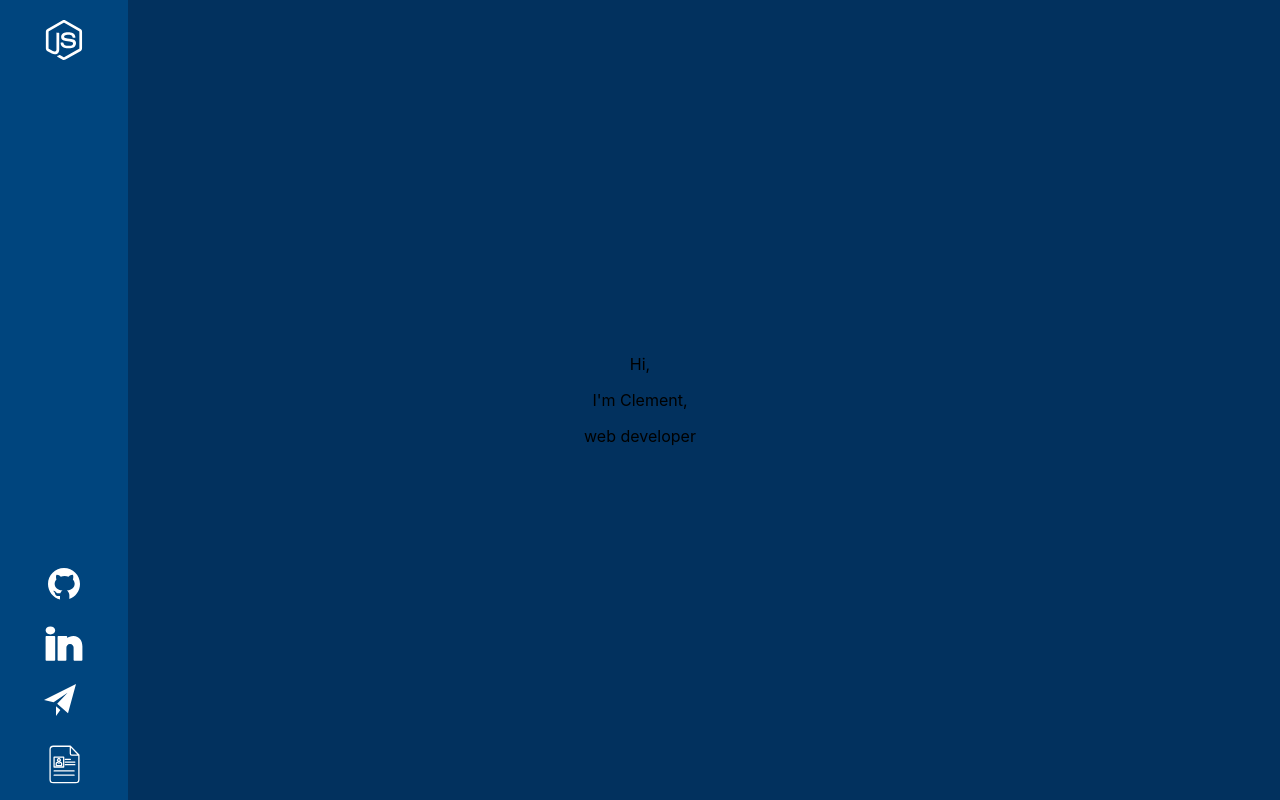
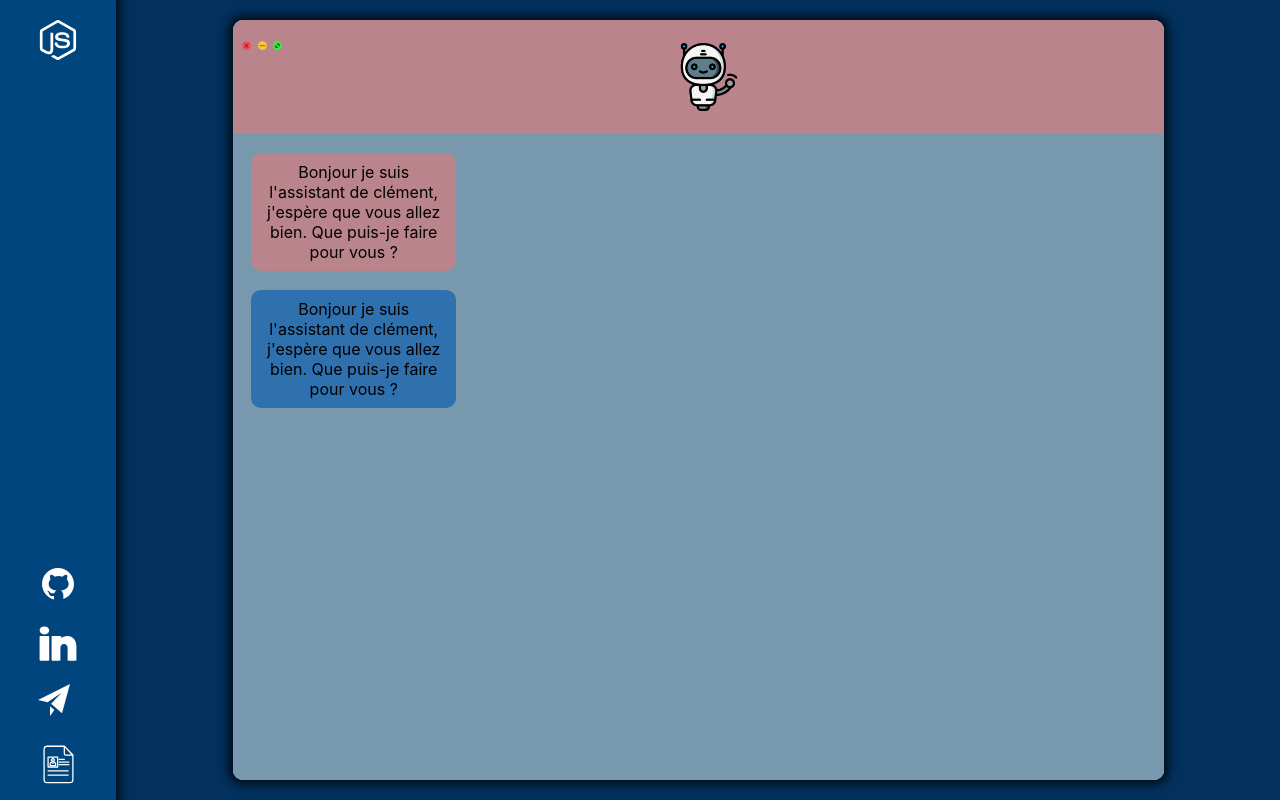
Before and after one commit to clement-mendes/Portfolio, a React (Create React App) app: page / in a window 1280 px wide. Built offline with nearby package versions, Linux system fonts and the light colour scheme.

Commit message:
:sparkles: chatBox

```diff
--- a/package.json
+++ b/package.json
@@ -6,12 +6,15 @@
     "@emotion/react": "^11.10.5",
     "@emotion/styled": "^11.10.5",
     "@mui/material": "^5.11.8",
+    "@react-three/drei": "^9.56.19",
+    "@react-three/fiber": "^8.11.0",
     "@testing-library/jest-dom": "^5.16.5",
     "@testing-library/react": "^13.4.0",
     "@testing-library/user-event": "^13.5.0",
     "react": "^18.2.0",
     "react-dom": "^18.2.0",
     "react-scripts": "5.0.1",
+    "three": "^0.149.0",
     "web-vitals": "^2.1.4"
   },
   "scripts": {
--- a/src/components/assistant/Assistant.jsx
+++ b/src/components/assistant/Assistant.jsx
@@ -1,20 +1,44 @@
 import "./assistant.css"
+import bot from "../../assets/bot.png";
+import Chat from "../chat/Chat";
+
 
 
 export default function Assistant() {
 
 
 
-
-
-
-
     return (
         <div className="assistant">
-            <div className="hi">
-                <p>Hi,</p>
-                <p>I'm Clement,</p>
-                <p>web developer</p>
+            <div className="chat">
+                <div className="topbar">
+                    <div className="macButton">
+                        <svg xmlns="http://www.w3.org/2000/svg" viewBox="0 0 200 200">
+                            <path fill="#f25056" d="M57 0C25.5 0 0 25.5 0 57s25.5 57 57 57 57-25.5 57-57S88.5 0 57 0z" />
+                            <path fill="#9f1d2b"
+                                d="M83.8 74.3L39.7 30.2c-2.6-2.6-6.9-2.6-9.6 0-2.6 2.6-2.6 6.9 0 9.6l44.1 44.1c2.6 2.6 6.9 2.6 9.6 0 2.7-2.7 2.7-7 0-9.6z" />
+                            <path fill="#9f1d2b"
+                                d="M39.7 83.8l44.1-44.1c2.6-2.6 2.6-6.9 0-9.6-2.6-2.6-6.9-2.6-9.6 0l-44 44.2c-2.6 2.6-2.6 6.9 0 9.6 2.6 2.6 6.9 2.6 9.5-.1z" />
+                        </svg>
+                        <svg xmlns="http://www.w3.org/2000/svg" viewBox="0 0 200 200">
+                            <circle transform="rotate(-85.269 56.99 56.99)" cx="57" cy="57" fill="#fac536" r="57" />
+                            <path d="M88.2 50.2H25.8c-3.7 0-6.8 3-6.8 6.8 0 3.7 3 6.8 6.8 6.8h62.4c3.7 0 6.8-3 6.8-6.8-.1-3.7-3.1-6.8-6.8-6.8z"
+                                fill="#9d6525" />
+                        </svg>
+                        <svg xmlns="http://www.w3.org/2000/svg" viewBox="0 0 200 200">
+                            <path fill="#39ea49" d="M57 0C25.5 0 0 25.5 0 57s25.5 57 57 57 57-25.5 57-57S88.5 0 57 0z" />
+                            <path fill="#0b7407"
+                                d="M27.7 47v30.9c0 4.7 3.9 8.6 8.6 8.6h30.9c1.8 0 2.7-2.2 1.4-3.4L31.1 45.6c-1.2-1.3-3.4-.4-3.4 1.4zm50.4-18.4H47.3c-1.8 0-2.7 2.2-1.4 3.4l37.4 37.4c1.3 1.3 3.4.4 3.4-1.4V37.2c0-4.8-3.9-8.6-8.6-8.6z" />
+                        </svg>
+                    </div>
+                    <div className="bot">
+                        <img src={bot} alt="bot" className="botImage"/>
+                    </div>
+
+                </div>
+                <div className="message">
+                    <Chat />
+                </div>
             </div>
         </div>
     );
--- a/src/components/assistant/assistant.css
+++ b/src/components/assistant/assistant.css
@@ -1,8 +1,59 @@
-.assistant{
+.assistant {
     height: 100%;
     width: 100%;
-    min-height: 800px;
     display: flex;
+    align-items: center;
     justify-content: center;
+
+}
+
+.chat {
+    box-shadow: 0px 0px 10px 5px rgba(0,0,0,0.7);
+    border-radius: 10px;
+    background-color: white;
+    width: 80%;
+    height: 95%;
+
+}
+
+.topbar {
+
+    background-color: #B9848C;
+    height: 15%;
+    width: 100%;
+    display: flex;
+    border-top-left-radius: 10px;
+    border-top-right-radius: 10px;
+
+}
+
+.macButton {
+    display: flex;
+    width: 5%;
+    justify-content: space-between;
+    margin: 1%;
+}
+
+.message {
+
+    height: 85%;
+    width: 100%;
+    display: flex;
+
+}
+
+.bot {
+    width: 95%;
+    display: flex;
     align-items: center;
+    justify-content: center;
 }
+
+.botImage {
+    height: 60%;
+    margin-right: 5%;
+}
+
+svg {
+    cursor: pointer;
+}
--- /dev/null
+++ b/src/components/chat/Chat.jsx
@@ -0,0 +1,24 @@
+import { useState } from "react";
+import "./chat.css"
+
+export default function Chat() {
+
+    const [botMessage, setBotMessage] = useState("Bonjour je suis l'assistant de clément, j'espère que vous allez bien. Que puis-je faire pour vous ?")
+    const [clientMessage, setClientMessage] = useState("Bonjour je suis l'assistant de clément, j'espère que vous allez bien. Que puis-je faire pour vous ?")
+
+
+
+
+    return (
+
+        <div className="chatBox">
+            <div className="botMessage">
+                {botMessage}
+            </div>
+            <div className="clientMessage">
+                {clientMessage}
+            </div>
+        </div>
+
+    );
+}
--- /dev/null
+++ b/src/components/chat/chat.css
@@ -0,0 +1,34 @@
+.chatBox {
+    background-color: #7798ad;
+    width: 100%;
+    height: 100%;
+    border-bottom-left-radius: 10px;
+    border-bottom-right-radius: 10px;
+}
+
+.botMessage {
+    left: 0;
+    display: flex;
+    align-items: center;
+    justify-content: center;
+    margin-top: 2%;
+    margin-left: 2%;
+    background-color: #B9848C;
+    max-width: 20%;
+    max-height: 40%;
+    border-radius: 10px;
+    min-height: 5%;
+    padding: 1%;
+}
+
+.clientMessage {
+
+    margin-top: 2%;
+    margin-left: 2%;
+    background-color: #2F70AF;
+    max-width: 20%;
+    border-radius: 10px;
+    min-height: 5%;
+    padding: 1%;
+    align-self: flex-end;
+}
--- a/src/components/navbar/navbar.css
+++ b/src/components/navbar/navbar.css
@@ -1,18 +1,12 @@
 .navbar {
-
     min-height: 100px;
     display: flex;
     justify-content: space-between;
-    align-items: start;
     flex-direction: column;
     background-color: #00457E;
-    position: fixed;
-    top: 0;
-    left: 0;
-    z-index: 9999;
     width: 10%;
     height: 100%;
-
+    box-shadow: 0px 0px 10px 5px rgba(0,0,0,0.7);
 }
 
 .logo {
--- a/src/pages/home.css
+++ b/src/pages/home.css
@@ -1,4 +1,5 @@
 .home{
     width: 100vw;
     height: 100vh;
+    display: flex;
 }
```
Also changed, not shown: src/assets/bot.png (added), 1 other file (tests, documents, lock files or other folders).
